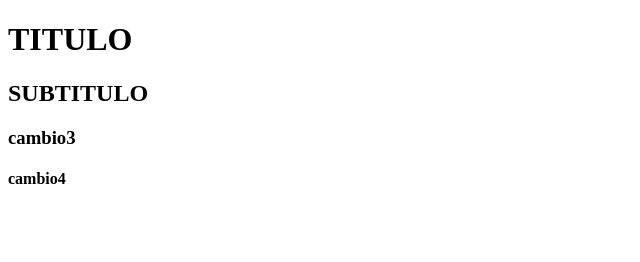
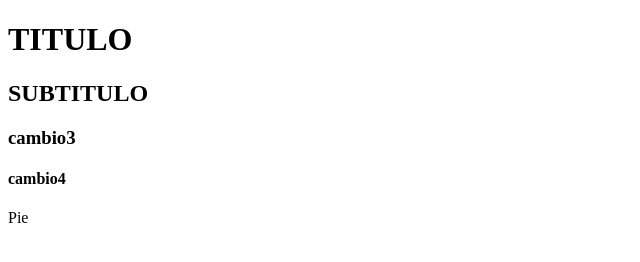
Before and after one commit to jalegriad/Pruebagit, a plain HTML site: page index.html in a window 1280 px wide. Shown: the full height of the page, 0-640 px from the left. Drawn offline with Linux system fonts and the light colour scheme.

Commit message:
Feat: footer nuevo en develop

```diff
--- a/index.html
+++ b/index.html
@@ -11,5 +11,6 @@
     <h2>SUBTITULO</h2>
     <h3>cambio3</h3>
     <h4>cambio4</h4>
+    <footer>Pie</footer>
 </body>
 </html>
```
